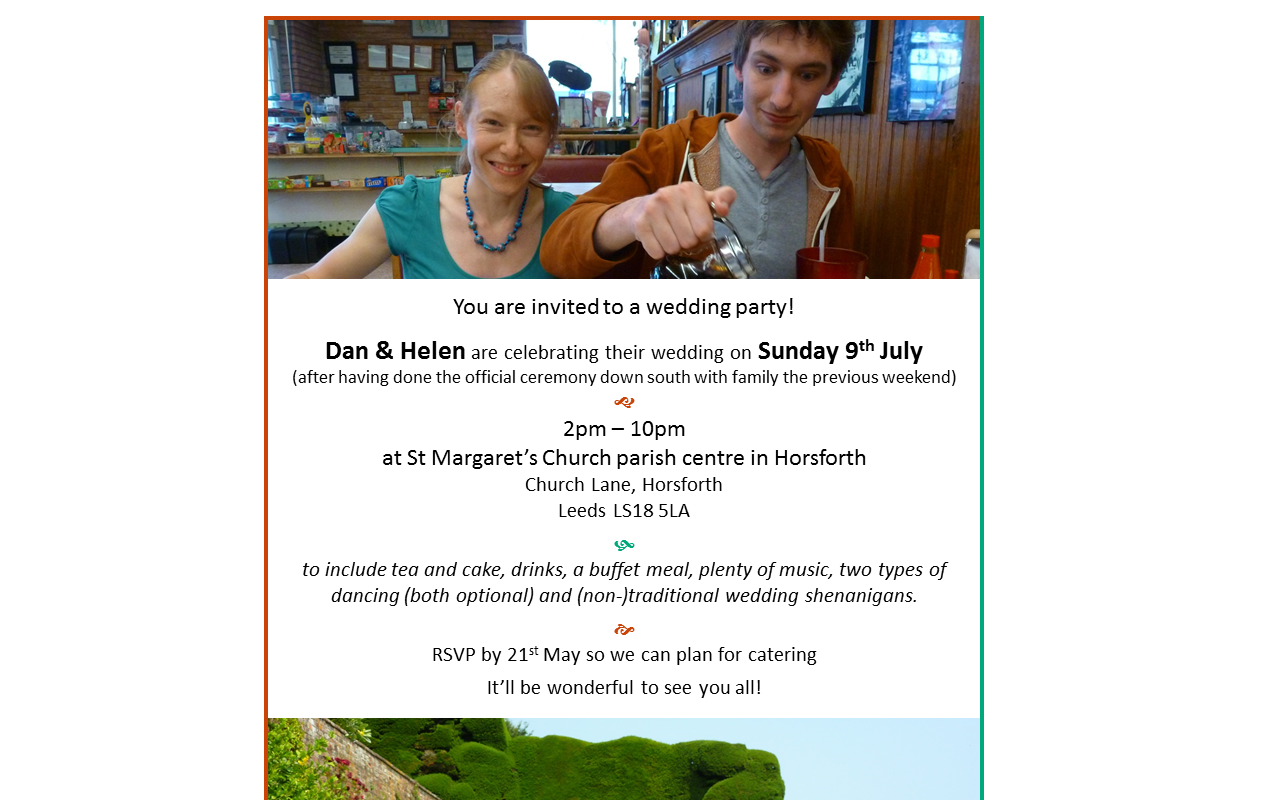
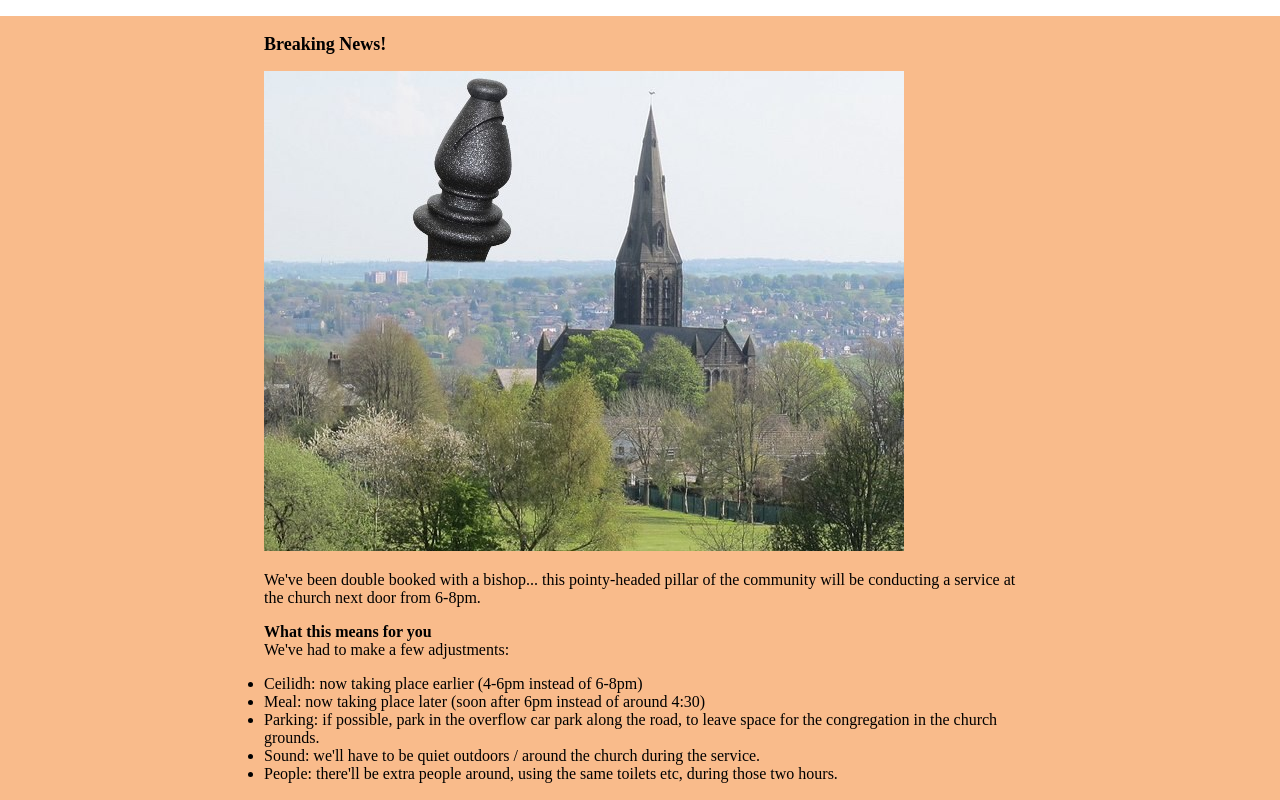
Before and after one commit to CannibalK9/CannibalK9.github.io, a plain HTML site: page index.html in a window 1280 px wide. Shown: the top 800 px of the page. Drawn offline with Linux system fonts and the light colour scheme.

Commit message:
Bishop!!

```diff
--- a/index.html
+++ b/index.html
@@ -8,13 +8,7 @@
     <link rel="stylesheet" type="text/css" href="index.css">
 </head>
 <body>
-    <p>
-        <img src="partyinvite.png" href="" />
-    </p>
-    <p>
-        Here is some further information, mostly written by Dan:
-    </p>
-    <!--<div class="colour" style="background-color:#f9bb8b; margin-left: -2000px; margin-right: -2000px; margin-bottom: 10px">
+    <div class="colour" style="background-color:#f9bb8b; margin-left: -2000px; margin-right: -2000px; padding-bottom: 10px;">
         <p>
             <br />
             <bold style="font-size:18px;">Breaking News!</bold>
@@ -24,9 +18,27 @@
             <img src="die-agonal.jpg" />
         </p>
         <p>
-            We've been double booked with a bishop...
+            We've been double booked with a bishop... this pointy-headed pillar of the community will be conducting a service at the church next door from 6-8pm.
         </p>
-    </div>-->
+        <p>
+            <bold>What this means for you</bold>
+            <br />
+            We've had to make a few adjustments:
+        </p>
+        <ul>
+            <li>Ceilidh: now taking place earlier (4-6pm instead of 6-8pm)</li>
+            <li>Meal: now taking place later (soon after 6pm instead of around 4:30)</li>
+            <li>Parking: if possible, park in the overflow car park along the road, to leave space for the congregation in the church grounds.</li>
+            <li>Sound: we'll have to be quiet outdoors / around the church during the service.</li>
+            <li>People: there'll be extra people around, using the same toilets etc, during those two hours.</li>
+        </ul>
+    </div>
+    <p>
+        <img src="partyinvite.png" href="" />
+    </p>
+    <p>
+        Here is some further information, mostly written by Dan:
+    </p>
     <p>
         <br />
         <bold>When!?</bold>
```
